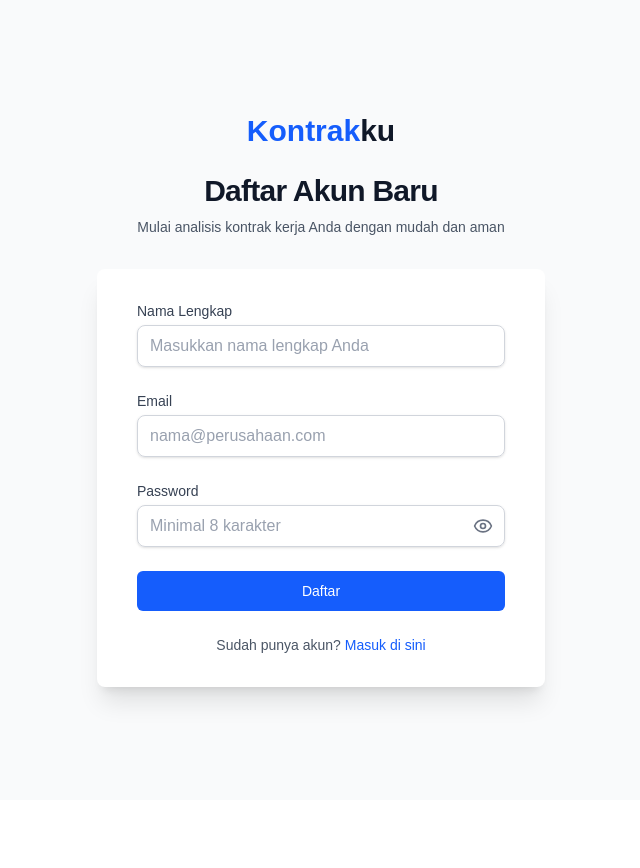
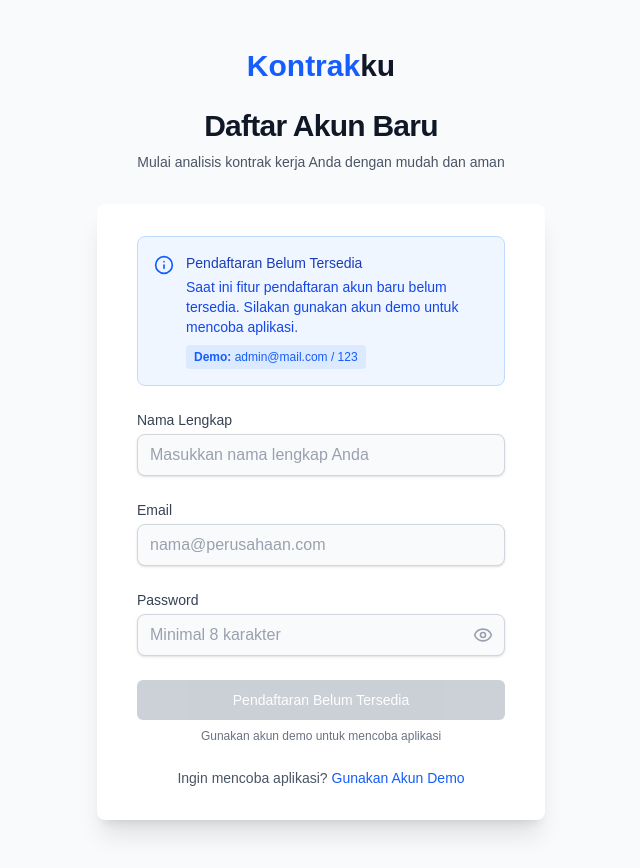
Before and after one commit to asrafilll/kontrakku-fe, a Next.js app: page /register in a window 1280 px wide. Shown: the whole page, without its empty margins (319-959 px from the left). Before the commit the page ends 800 px from the top, so only its background shows below. Built offline with nearby package versions, Linux system fonts and the light colour scheme.

Commit message:
fix register page

```diff
--- a/src/components/auth/RegisterForm.tsx
+++ b/src/components/auth/RegisterForm.tsx
@@ -3,23 +3,38 @@
 import { useState } from "react";
 import { Button } from "@/components/ui/Button";
 import Link from "next/link";
-import { Eye, EyeOff } from "lucide-react";
+import { Eye, EyeOff, Info } from "lucide-react";
 
 export const RegisterForm = () => {
   const [showPassword, setShowPassword] = useState(false);
-  const [isLoading, setIsLoading] = useState(false);
 
   const handleSubmit = async (e: React.FormEvent<HTMLFormElement>) => {
     e.preventDefault();
-    setIsLoading(true);
-
-    // TODO: Implement registration logic
-    await new Promise((resolve) => setTimeout(resolve, 1000));
-
-    setIsLoading(false);
+    // Registration disabled - do nothing
+    return;
   };
 
   return (
+    <div className="space-y-6">
+      {/* Info Box - Registration Not Available */}
+      <div className="bg-blue-50 border border-blue-200 rounded-lg p-4">
+        <div className="flex items-start">
+          <Info className="w-5 h-5 text-blue-600 mt-0.5 mr-3 flex-shrink-0" />
+          <div>
+            <h3 className="text-sm font-medium text-blue-800 mb-1">
+              Pendaftaran Belum Tersedia
+            </h3>
+            <p className="text-sm text-blue-700">
+              Saat ini fitur pendaftaran akun baru belum tersedia. Silakan
+              gunakan akun demo untuk mencoba aplikasi.
+            </p>
+            <div className="mt-2 text-xs text-blue-600 bg-blue-100 rounded px-2 py-1 inline-block">
+              <strong>Demo:</strong> admin@mail.com / 123
+            </div>
+          </div>
+        </div>
+      </div>
+
       <form onSubmit={handleSubmit} className="space-y-6">
         <div>
           <label
@@ -33,7 +48,8 @@ export const RegisterForm = () => {
             name="name"
             type="text"
             required
-          className="block w-full rounded-lg border border-gray-300 px-3 py-2 shadow-sm outline-none placeholder:text-gray-400 focus:ring-2 focus:ring-blue-600 focus:border-transparent"
+            disabled
+            className="block w-full rounded-lg border border-gray-300 px-3 py-2 shadow-sm outline-none placeholder:text-gray-400 focus:ring-2 focus:ring-blue-600 focus:border-transparent bg-gray-50 text-gray-500 cursor-not-allowed"
             placeholder="Masukkan nama lengkap Anda"
           />
         </div>
@@ -50,7 +66,8 @@ export const RegisterForm = () => {
             name="email"
             type="email"
             required
-          className="block w-full rounded-lg border border-gray-300 px-3 py-2 shadow-sm outline-none placeholder:text-gray-400 focus:ring-2 focus:ring-blue-600 focus:border-transparent"
+            disabled
+            className="block w-full rounded-lg border border-gray-300 px-3 py-2 shadow-sm outline-none placeholder:text-gray-400 focus:ring-2 focus:ring-blue-600 focus:border-transparent bg-gray-50 text-gray-500 cursor-not-allowed"
             placeholder="nama@perusahaan.com"
           />
         </div>
@@ -68,13 +85,15 @@ export const RegisterForm = () => {
               name="password"
               type={showPassword ? "text" : "password"}
               required
-            className="block w-full rounded-lg border border-gray-300 px-3 py-2 shadow-sm outline-none placeholder:text-gray-400 focus:ring-2 focus:ring-blue-600 focus:border-transparent"
+              disabled
+              className="block w-full rounded-lg border border-gray-300 px-3 py-2 shadow-sm outline-none placeholder:text-gray-400 focus:ring-2 focus:ring-blue-600 focus:border-transparent bg-gray-50 text-gray-500 cursor-not-allowed"
               placeholder="Minimal 8 karakter"
             />
             <button
               type="button"
               onClick={() => setShowPassword(!showPassword)}
-            className="absolute right-3 top-1/2 -translate-y-1/2 text-gray-500 hover:text-gray-700"
+              disabled
+              className="absolute right-3 top-1/2 -translate-y-1/2 text-gray-400 cursor-not-allowed"
             >
               {showPassword ? (
                 <EyeOff className="h-5 w-5" />
@@ -88,22 +107,26 @@ export const RegisterForm = () => {
         <div>
           <Button
             type="submit"
-          className="w-full bg-blue-600 hover:bg-blue-700"
-          disabled={isLoading}
+            className="w-full bg-gray-400 cursor-not-allowed"
+            disabled={true}
           >
-          {isLoading ? "Mendaftar..." : "Daftar"}
+            Pendaftaran Belum Tersedia
           </Button>
+          <p className="mt-2 text-xs text-center text-gray-500">
+            Gunakan akun demo untuk mencoba aplikasi
+          </p>
         </div>
 
         <div className="text-center text-sm text-gray-600">
-        Sudah punya akun?{" "}
+          Ingin mencoba aplikasi?{" "}
           <Link
             href="/login"
             className="font-medium text-blue-600 hover:text-blue-500"
           >
-          Masuk di sini
+            Gunakan Akun Demo
           </Link>
         </div>
       </form>
+    </div>
   );
 };
--- a/src/components/landing-page/CTA.tsx
+++ b/src/components/landing-page/CTA.tsx
@@ -13,7 +13,7 @@ export const CTA = () => {
           Jangan biarkan bahasa hukum yang rumit menghalangi Anda. Coba
           Kontrakku sekarang dan rasakan bedanya.
         </p>
-        <Link href="/register">
+        <Link href="/login">
           <Button
             size="lg"
             variant="outline"
--- a/src/components/landing-page/Hero.tsx
+++ b/src/components/landing-page/Hero.tsx
@@ -16,7 +16,7 @@ export const Hero = () => {
         jelas, mengidentifikasi risiko, dan membantu Anda bertanya dengan tepat.
       </p>
       <div className="flex flex-col sm:flex-row justify-center items-center space-y-4 sm:space-y-0 sm:space-x-4">
-        <Link href="/register">
+        <Link href="/login">
           <Button
             size="lg"
             className="w-full sm:w-auto group bg-blue-600 text-white hover:bg-blue-700"
```
Lines whose indentation alone changed are shown as unchanged.
